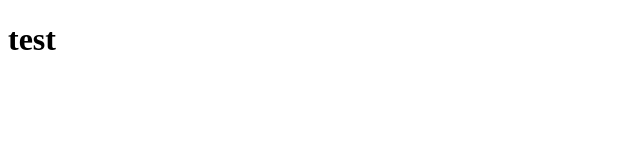
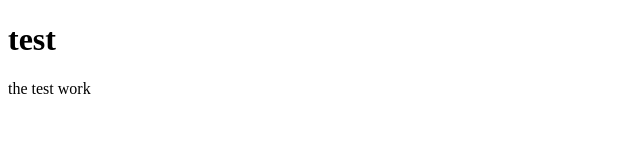
Before and after one commit to denisdelaki/firstIP, a plain HTML site: page index.html in a window 1280 px wide. Shown: the full height of the page, 0-640 px from the left. Drawn offline with Linux system fonts and the light colour scheme.

Commit message:
added a paragraph

```diff
--- a/index.html
+++ b/index.html
@@ -8,5 +8,6 @@
 </head>
 <body>
     <h1>test</h1>
+    <p> the test work</p>
 </body>
 </html>
```
